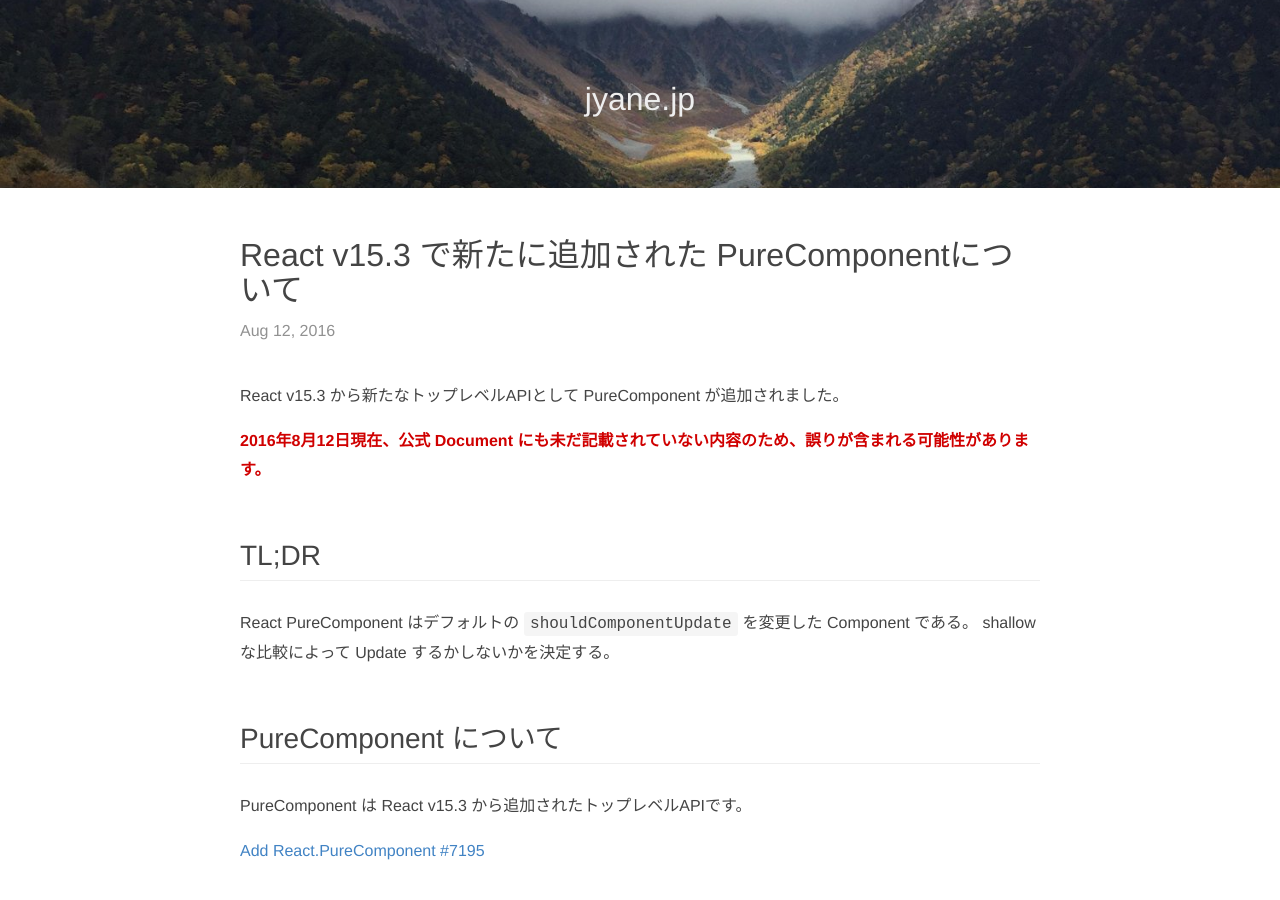
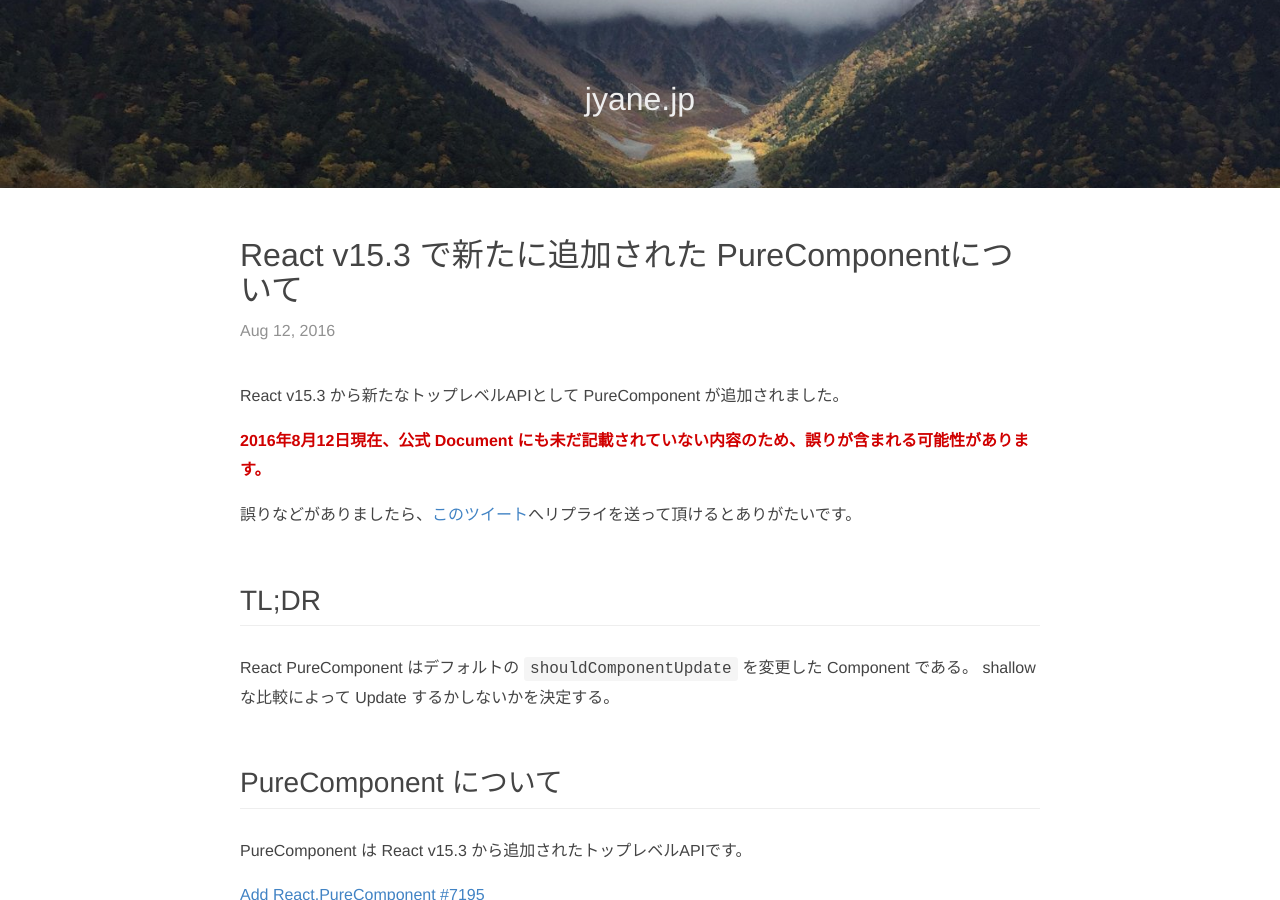
Before and after one commit to jyane/jyane.github.io, a Jekyll site: the page built from _posts/2016-08-12-react-purecomponent.md, in a window 1280 px wide and 900 px high. Built offline with Jekyll 4.4.1, drawn with Linux system fonts in a browser that asks for light colours; nearby versions of some CDN libraries; comment, search, counter and statistics services are not loaded.

Commit message:
added comment

```diff
--- a/_posts/2016-08-12-react-purecomponent.md
+++ b/_posts/2016-08-12-react-purecomponent.md
@@ -9,6 +9,8 @@ tags:
 React v15.3 から新たなトップレベルAPIとして PureComponent が追加されました。
 
 <strong style="color: #d00000">2016年8月12日現在、公式 Document にも未だ記載されていない内容のため、誤りが含まれる可能性があります。</strong>
+
+誤りなどがありましたら、[このツイート](https://twitter.com/_jyane/status/764115484727910400)へリプライを送って頂けるとありがたいです。
 
 ## TL;DR
 React PureComponent はデフォルトの `shouldComponentUpdate` を変更した Component である。
```
